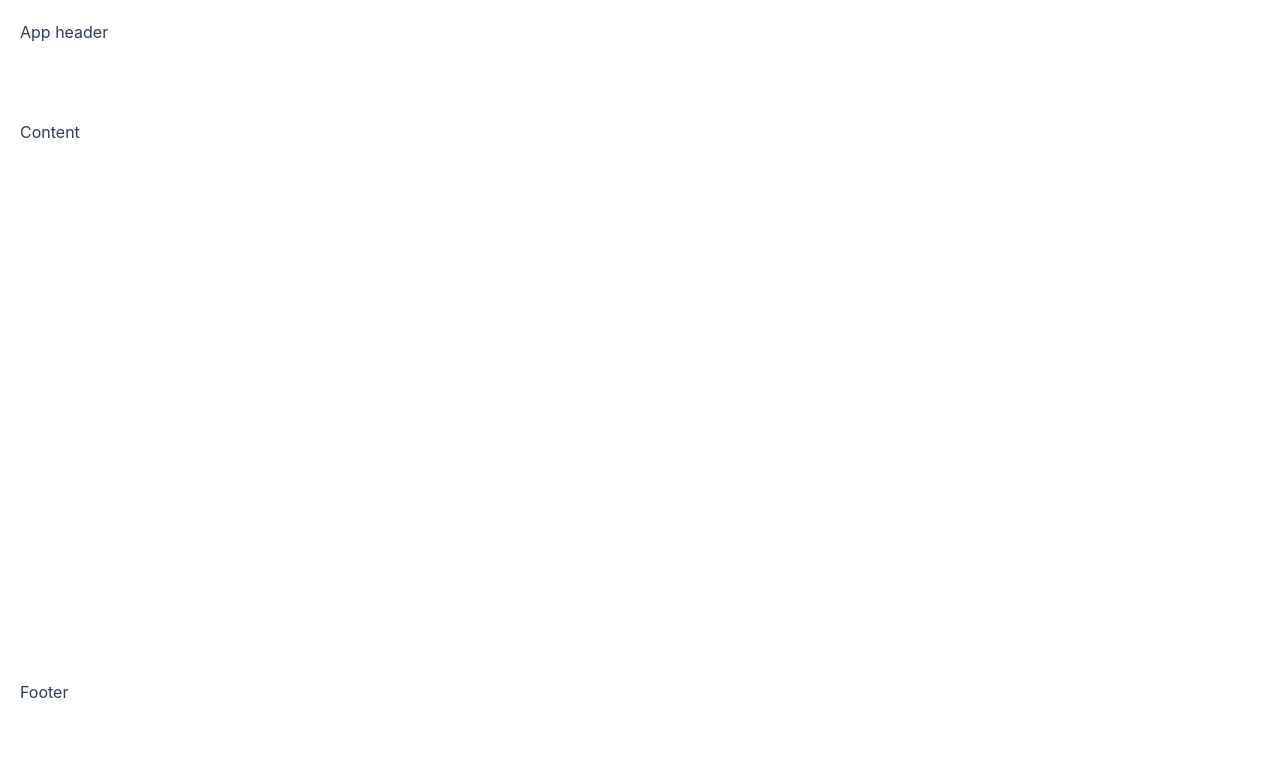
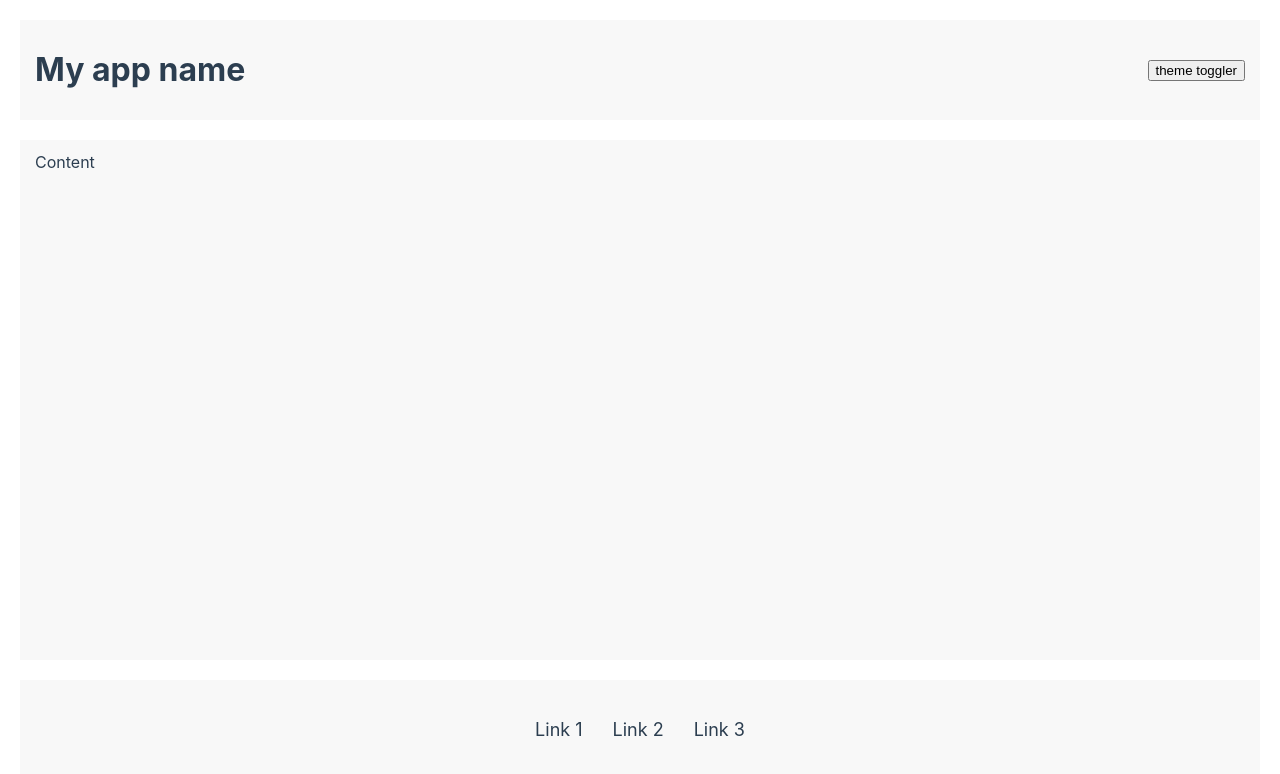
Before and after one commit to katsuro666/lad-vue-project, a Vue app: page / in a window 1280 px wide. Shown: the top 774 px of the page. Built offline with nearby package versions, Linux system fonts and the light colour scheme.

Commit message:
prepare future application markup. Header, footer and content are now in own place

```diff
--- a/src/App.styles.scss
+++ b/src/App.styles.scss
@@ -3,4 +3,5 @@
   flex-direction: column;
   padding: 20px;
   min-height: 100vh;
+  margin: 0 auto;
 }
--- a/src/assets/base.css
+++ b/src/assets/base.css
@@ -46,7 +46,7 @@
     --color-border-hover: var(--vt-c-divider-dark-1);
 
     --color-heading: var(--vt-c-text-dark-1);
-    --color-text: var(--vt-c-text-dark-2);
+    --color-text: var(--vt-c-text-dark-1);
   }
 }
 
--- a/src/assets/main.css
+++ b/src/assets/main.css
@@ -1,7 +1,10 @@
 @import './base.css';
 
 #app {
-  max-width: 1280px;
-  margin: 0 auto;
   font-weight: normal;
 }
+
+a {
+  text-decoration: none;
+  color: inherit;
+}
--- a/src/components/AppContent/AppContent.style.scss
+++ b/src/components/AppContent/AppContent.style.scss
@@ -2,3 +2,11 @@
   display: flex;
   flex: 1;
 }
+
+.content-wrapper {
+  width: 100%;
+  max-width: 1280px;
+  background-color: var(--color-background-soft);
+  padding: 10px 15px;
+  margin: 20px auto;
+}
--- a/src/components/AppContent/AppContent.vue
+++ b/src/components/AppContent/AppContent.vue
@@ -1,13 +1,9 @@
 <template>
-  <div class="app-content">
-    Content
-  </div>
+  <main class="app-content">
+    <div class="content-wrapper">Content</div>
+  </main>
 </template>
 
-<script setup lang="ts">
+<script setup lang="ts"></script>
 
-</script>
-
-<style src="./AppContent.style.scss" scoped>
-
-</style>
+<style src="./AppContent.style.scss" scoped></style>
--- a/src/components/AppFooter/AppFooter.style.scss
+++ b/src/components/AppFooter/AppFooter.style.scss
@@ -1,4 +1,21 @@
 .app-footer {
   display: flex;
+  align-items: center;
+  justify-content: space-between;
   height: 100px;
+  background-color: var(--color-background-soft);
+  padding: 10px 15px;
 }
+
+.footer_list {
+  list-style: none;
+  display: flex;
+  justify-content: center;
+  width: 100%;
+  padding: 0;
+}
+
+.footer_list_item {
+  margin: 0 15px;
+  font-size: 18px
+}
--- a/src/components/AppFooter/AppFooter.vue
+++ b/src/components/AppFooter/AppFooter.vue
@@ -1,13 +1,19 @@
 <template>
   <div class="app-footer">
-    Footer
+    <ul class="footer_list">
+      <li class="footer_list_item">
+        <a href="#">Link 1</a>
+      </li>
+      <li class="footer_list_item">
+        <a href="#">Link 2</a>
+      </li>
+      <li class="footer_list_item">
+        <a href="#">Link 3</a>
+      </li>
+    </ul>
   </div>
 </template>
 
-<script setup lang="ts">
+<script setup lang="ts"></script>
 
-</script>
-
-<style src="./AppFooter.style.scss" scoped>
-
-</style>
+<style src="./AppFooter.style.scss" scoped></style>
--- a/src/components/AppHeader/AppHeader.style.scss
+++ b/src/components/AppHeader/AppHeader.style.scss
@@ -1,4 +1,14 @@
+@import '@/assets/base.css';
+
 .app-header {
   display: flex;
+  justify-content: space-between;
+  align-items: center;
   height: 100px;
+  background-color: var(--color-background-soft);
+  padding: 10px 15px;
 }
+
+.app-name {
+  font-weight: 700;
+}
--- a/src/components/AppHeader/AppHeader.vue
+++ b/src/components/AppHeader/AppHeader.vue
@@ -1,13 +1,10 @@
 <template>
   <div class="app-header">
-    App header
+    <h1 class="app-name">My app name</h1>
+    <button>theme toggler</button>
   </div>
 </template>
 
-<script setup lang="ts">
+<script setup lang="ts"></script>
 
-</script>
-
-<style src="./AppHeader.style.scss" scoped>
-
-</style>
+<style src="./AppHeader.style.scss" scoped></style>
```
